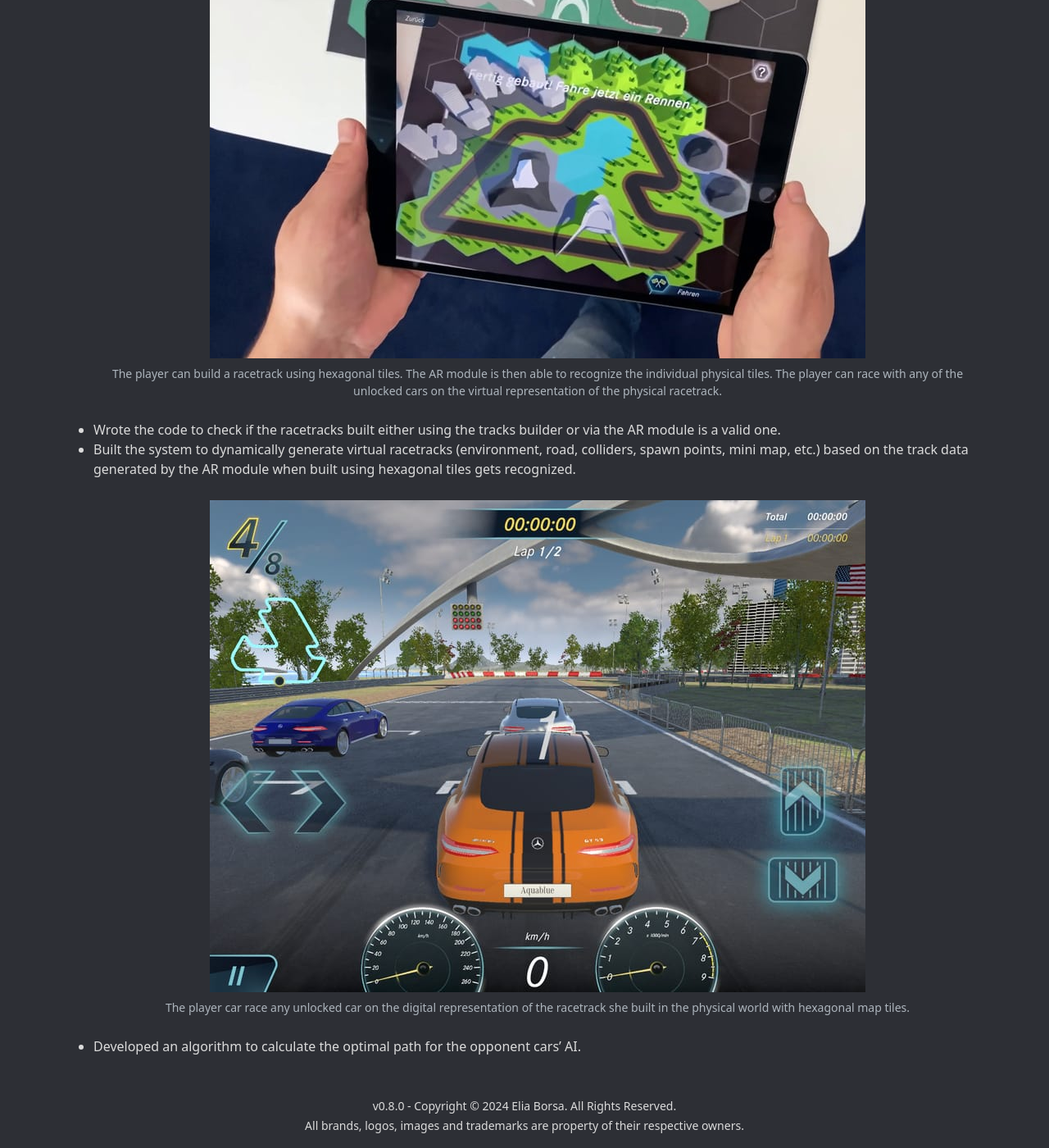
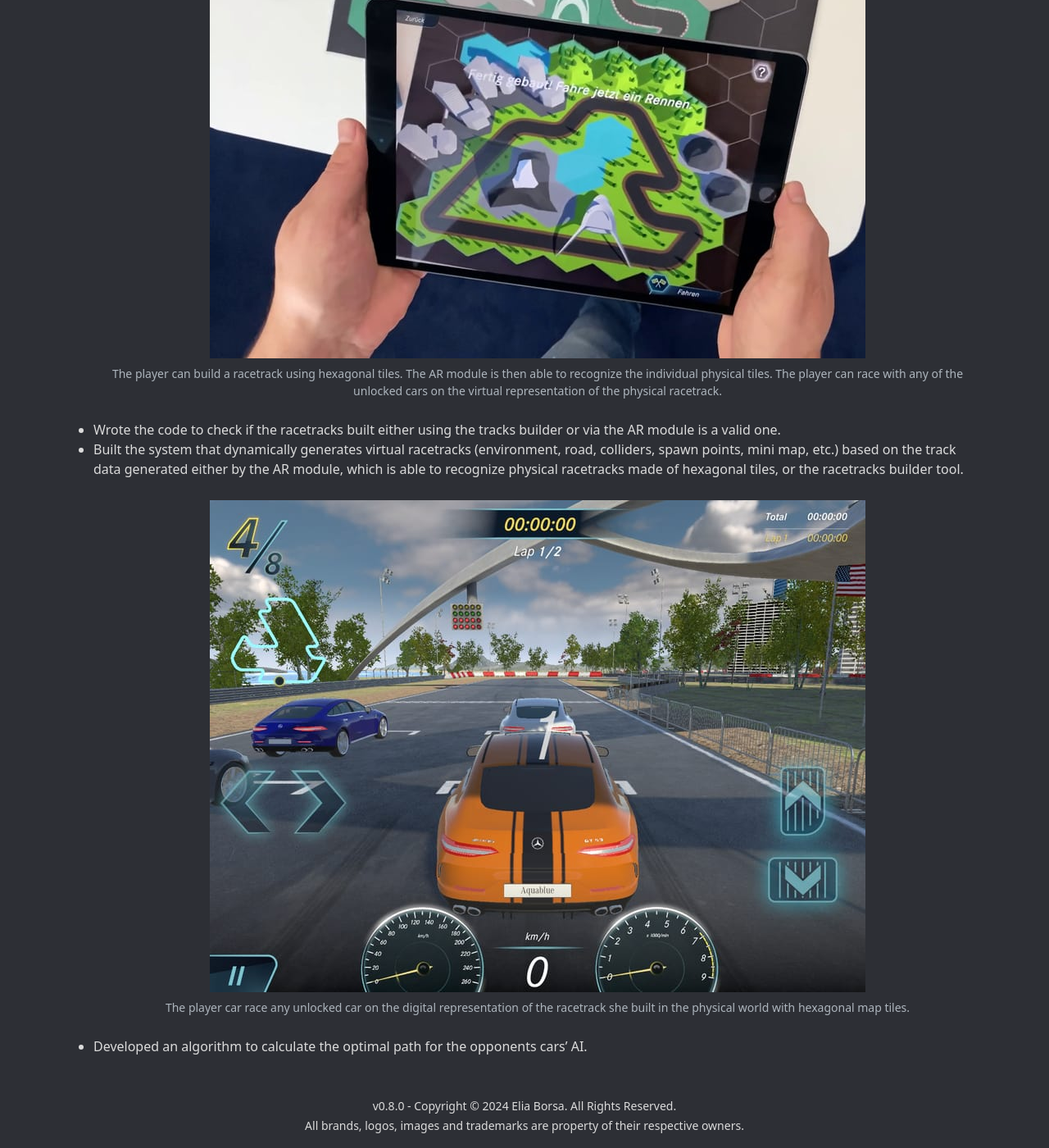
Before and after one commit to Aquastorm/aquastorm.github.io, a Jekyll site: the page built from collections/_projects/mb4UKids.html, in a window 1280 px wide and 1400 px high, scrolled down 2399 px. Shown: the whole window at 82% size. Built offline with Jekyll 4.4.1, drawn with Linux system fonts in a browser that asks for light colours; nearby versions of some CDN libraries.

Commit message:
[fixed] tasks description on the MB4UKids project

```diff
--- a/collections/_projects/mb4UKids.html
+++ b/collections/_projects/mb4UKids.html
@@ -87,8 +87,9 @@ thumbnailFile: /assets/images/projects/MB4UKids_Thumbnail.jpg
         <li>Wrote the code to check if the racetracks built either using the tracks builder or via the AR module is a valid one.</li>
         <li>
             <p>
-                Built the system to dynamically generate virtual racetracks (environment, road, colliders, spawn points, mini map, etc.) based on the
-                track data generated by the AR module when  built using hexagonal tiles gets recognized.
+                Built the system that dynamically generates virtual racetracks (environment, road, colliders, spawn points, mini map, etc.) based on the
+                track data generated either by the AR module, which is able to recognize physical racetracks made of hexagonal tiles, or the racetracks
+                builder tool.
             </p>
             <div class="screenshot-center">
                 <figure class="figure">
@@ -101,7 +102,7 @@ thumbnailFile: /assets/images/projects/MB4UKids_Thumbnail.jpg
                 </figure>
             </div>
         </li>
-        <li>Developed an algorithm to calculate the optimal path for the opponent cars’ AI.</li>
+        <li>Developed an algorithm to calculate the optimal path for the opponents cars’ AI.</li>
     {% comment %}
     {% endcomment %}
     </ul>
```
